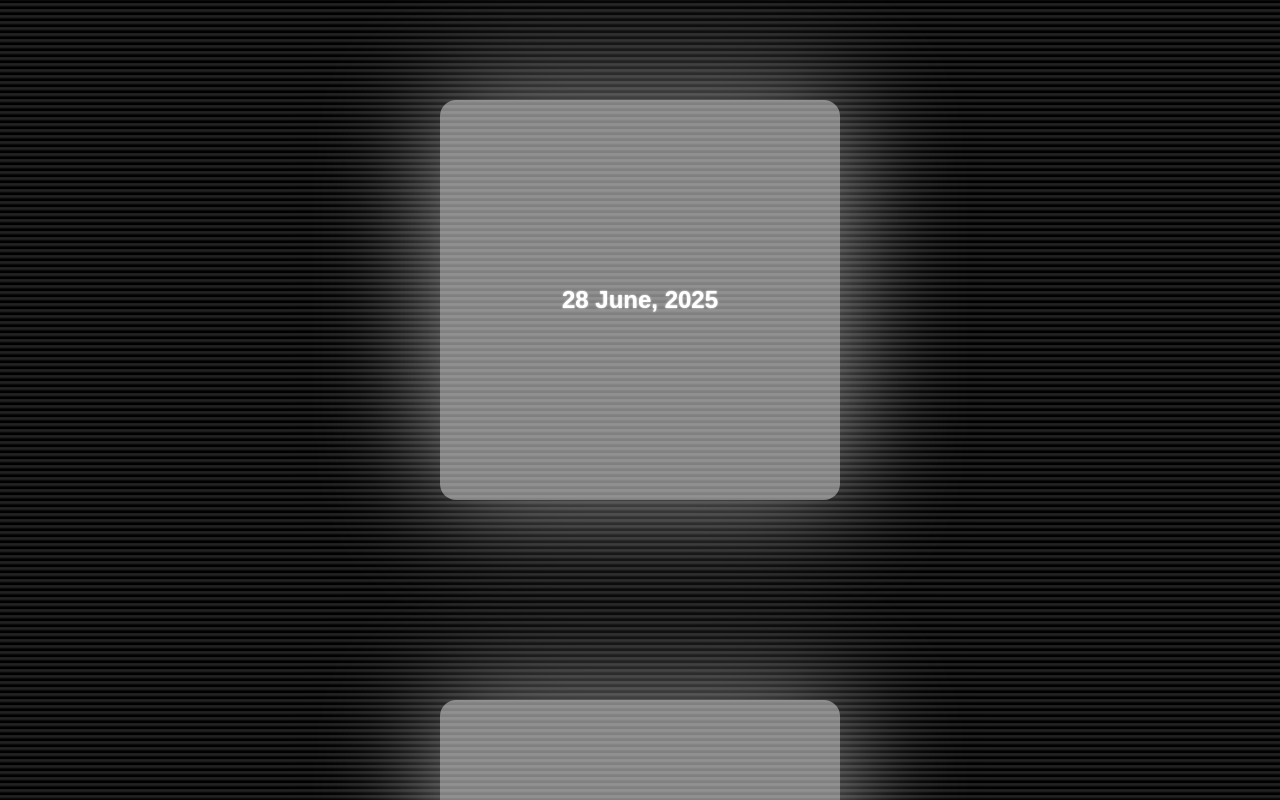
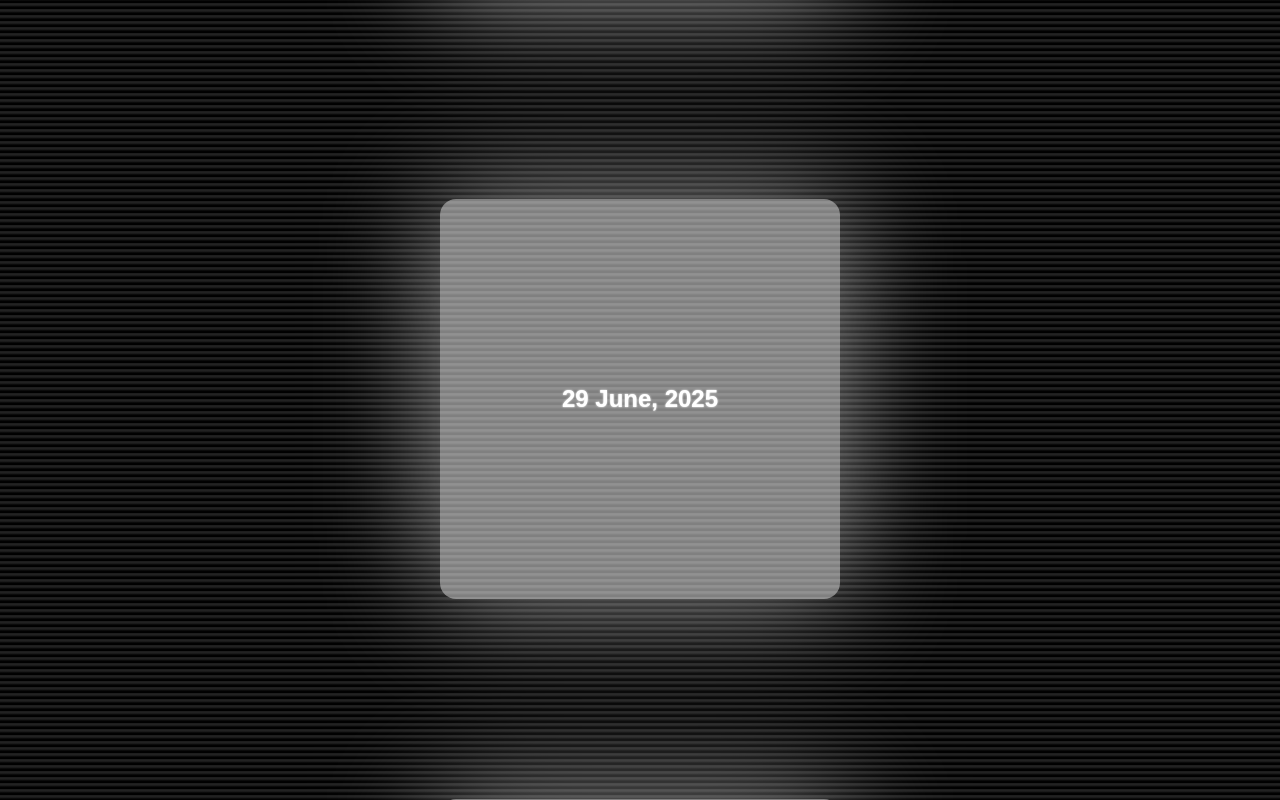
Before and after one commit to ZXMushroom63/color-calendar, a plain HTML site: page index.html in a window 1280 px wide. Drawn offline with Linux system fonts and the light colour scheme.

Commit message:
fix scrolling

```diff
--- a/index.html
+++ b/index.html
@@ -73,47 +73,45 @@
         #surface_flinger {
             overflow-y: scroll;
             overflow-x: hidden;
-            height: calc(100vh - 12.5vh);
+            height: calc(100vh - 25vh);
             width: 100vw;
-            padding-top: 12.5vh;
+            padding-top: 25vh;
         }
     </style>
 </head>
 
 <body class="crt">
     <div id="surface_flinger">
-        <div class="day">28 June, 2025</div>
-        <div class="day">27 June, 2025</div>
-        <div class="day">26 June, 2025</div>
     </div>
     <script>
         const flinger = document.querySelector("#surface_flinger");
 
         const dayLen = 1000 * 60 * 60 * 23.9344694444444445;
-        let firstDay = Math.floor(Date.now() / dayLen);
+        let firstDay = Date.now();
+        let topDay = firstDay;
         function populateDays() {
             flinger.innerHTML = "";
             let lastDay = firstDay - (dayLen * 3);
-            for (let i = firstDay; i > lastDay; i-=dayLen) {
+            for (let i = firstDay + (dayLen * 2); i > lastDay; i-=dayLen) {
                 const date = new Date(i);
                 const d = document.createElement("div");
                 d.classList.add("day");
-                d.innerText = date.toString();
+                d.innerText = `${date.getDate()} ${date.toLocaleString('default', { month: 'long' })}, ${date.getFullYear()}`;
                 flinger.appendChild(d);
             }
-            console.log(flinger.scrollTop * 0.4);
-            console.log(flinger.scrollTop);
-            flinger.scrollTop *= 0.4;
+            flinger.scrollTop = flinger.scrollHeight * (3/8) + 1;
         }
 
-        console.log("code!");
         flinger.addEventListener("scroll", () => {
-            console.log("scrolling", flinger.scrollHeight, flinger.scrollTop);
-            if (flinger.scrollHeight < (flinger.scrollTop * 2)) {
+            if (((flinger.scrollTop - 1)/flinger.scrollHeight) > (4.5/8)) {
                 firstDay -= dayLen;
+                populateDays();
+            } else if ((flinger.scrollTop/flinger.scrollHeight) < (1.5/8)) {
+                firstDay += dayLen;
                 populateDays();
             }
         });
+        populateDays();
     </script>
 </body>
 
```
